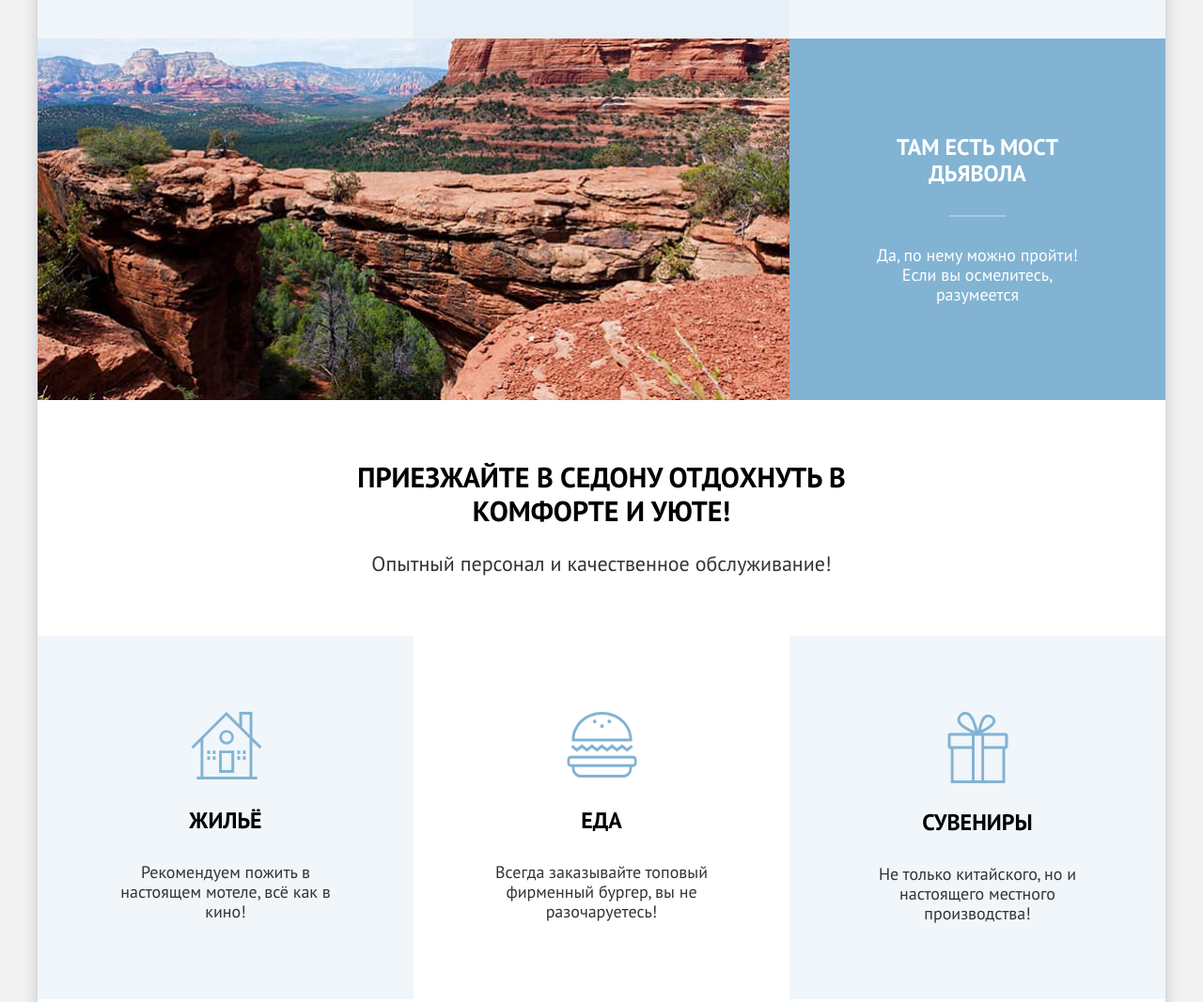
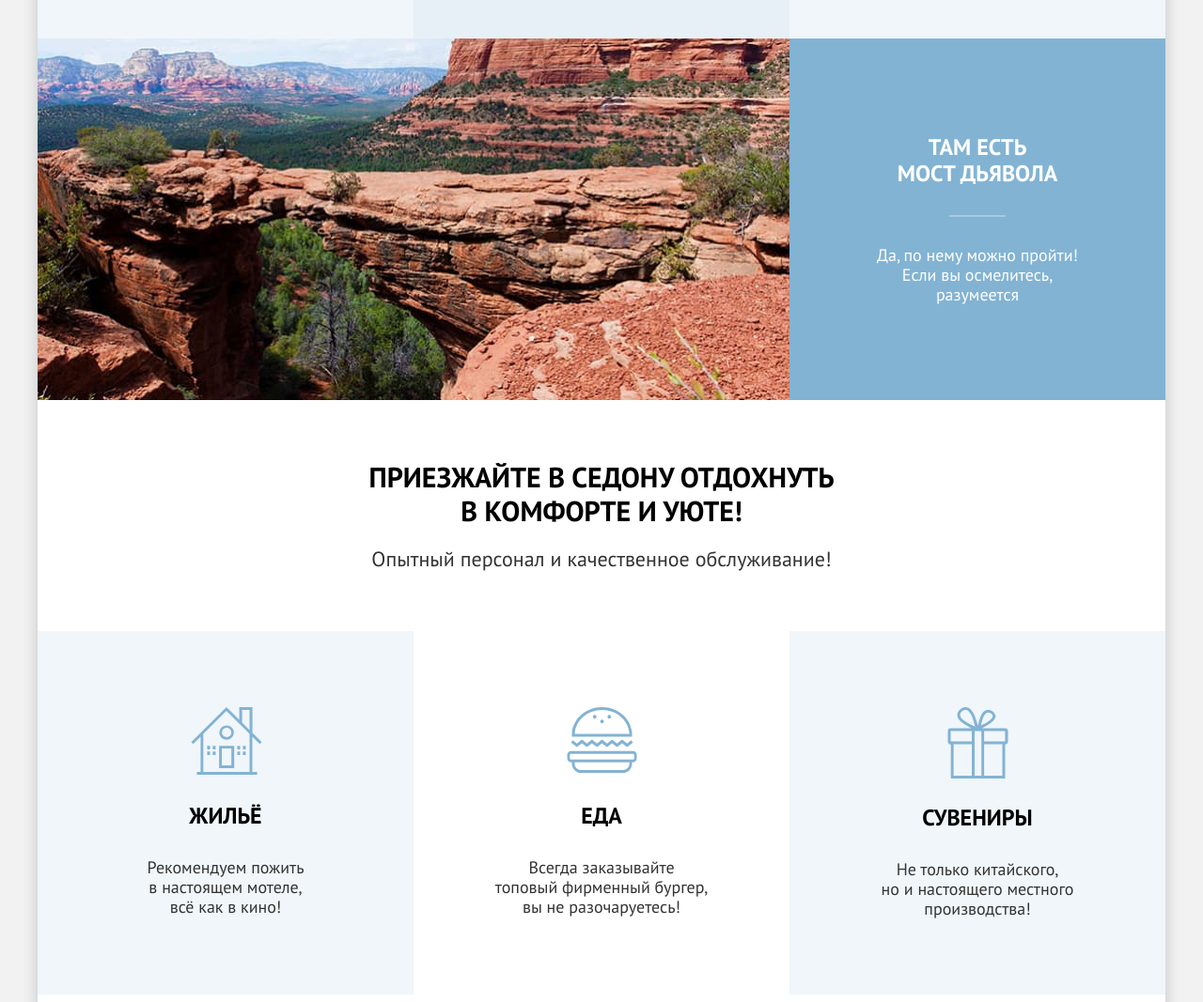
Before and after one commit to htmlacademy-htmlcss/2482805-sedona-2, a plain HTML site: page index.html in a window 1280 px wide. Shown: the part 1560-2627 px from the top of the page at 94% size. Drawn offline with Linux system fonts and the light colour scheme.

Commit message:
Добавляет Доработки.

```diff
--- a/index.html
+++ b/index.html
@@ -6,6 +6,7 @@
     <title>HTML Academy: Седона</title>
     <link rel="stylesheet" href="styles/styles.css">
     <link rel="icon" sizes="32x32" href="favicon.ico">
+    <link rel="icon" type="image/png" sizes="32x32" href="images/favicon.png">
   </head>
 
   <body>
@@ -59,76 +60,76 @@
           <ul class="advantages-list">
             <li class="advantages-item advantages-item-dark">
               <div class="advantages-item-wrapper">
-              <h3 class="advantages-item-title">Настоящий городок</h3>
-              <p class="advantages-item-discription advantages-discription-dark">Седона — не аттракцион для туристов, там течёт своя жизнь</p>
+              <h3 class="advantages-item-title">Настоящий<br> городок</h3>
+              <p class="advantages-item-discription advantages-discription-dark">Седона — не аттракцион для<br> туристов, там течёт своя<br> жизнь</p>
             </div>
               <img class="advantages-item-image" src="images/adventages/advantages-photo-1.jpg" width="800" height="385"
                 alt="Вид города Седона">
             </li>
             <li class="advantages-item advantages-item-light">
               <div class="advantages-item-wrapper">
-              <h3 class="advantages-item-title">Небольшая
+              <h3 class="advantages-item-title">Небольшая<br>
                 площадь</h3>
-              <p class="advantages-item-discription">Все достопримечательности находятся очень близко</p>
+              <p class="advantages-item-discription">Все достопримечательности<br> находятся очень близко</p>
             </div>
             </li>
             <li class="advantages-item">
               <div class="advantages-item-wrapper">
-              <h3 class="advantages-item-title">Красивая
+              <h3 class="advantages-item-title">Красивая<br>
                 дорога</h3>
-              <p class="advantages-item-discription">Ехать в Седону из Лас-Вегаса совсем не скучно!</p>
+              <p class="advantages-item-discription">Ехать в Седону из Лас-Вегаса<br> совсем не скучно!</p>
             </div>
             </li>
             <li class="advantages-item advantages-item-light">
               <div class="advantages-item-wrapper">
-              <h3 class="advantages-item-title">Мало
+              <h3 class="advantages-item-title">Мало<br>
                 туристов</h3>
-              <p class="advantages-item-discription">Большинство едет в Гранд Каньон и толпится там</p>
+              <p class="advantages-item-discription">Большинство едет в Гранд<br> Каньон и толпится там</p>
             </div>
             </li>
             <li class="advantages-item advantages-item-dark">
               <img class="advantages-item-image" src="images/adventages/advantages-photo-2.jpg" width="800" height="385"
                 alt="Мост Дьявола">
               <div class="advantages-item-wrapper">
-              <h3 class="advantages-item-title">Там есть
+              <h3 class="advantages-item-title">Там есть<br>
                 мост дьявола</h3>
-              <p class="advantages-item-discription advantages-discription-dark">Да, по нему можно пройти! Если вы осмелитесь, разумеется</p>
+              <p class="advantages-item-discription advantages-discription-dark">Да, по нему можно пройти!<br> Если вы осмелитесь, разумеется</p>
             </div>
             </li>
           </ul>
         </section>
         <section class="comfort">
           <div class="comfort-slogan-wrapper">
-          <h2 class="comfort-title">Приезжайте в Седону отдохнуть в комфорте и уюте!</h2>
+          <h2 class="comfort-title">Приезжайте в Седону отдохнуть<br> в комфорте и уюте!</h2>
           <p class="comfort-discription">Опытный персонал и качественное обслуживание!</p>
         </div>
           <ul class="comfort-list">
             <li class="comfort-item comfort-item-dark">
               <h3 class="comfort-item-title comfort-title-home">Жильё</h3>
-              <p class="comfort-item-discription">Рекомендуем пожить в настоящем мотеле,
+              <p class="comfort-item-discription">Рекомендуем пожить<br> в настоящем мотеле,<br>
                 всё как в кино!</p>
             </li>
             <li class="comfort-item">
               <h3 class="comfort-item-title comfort-title-food">Еда</h3>
-              <p class="comfort-item-discription">Всегда заказывайте
-                топовый фирменный бургер, вы не разочаруетесь!</p>
+              <p class="comfort-item-discription">Всегда заказывайте<br>
+                топовый фирменный бургер,<br> вы не разочаруетесь!</p>
             </li>
             <li class="comfort-item comfort-item-dark">
               <h3 class="comfort-item-title comfort-title-merch">Сувениры</h3>
-              <p class="comfort-item-discription">Не только китайского,
-                но и настоящего местного производства!</p>
+              <p class="comfort-item-discription">Не только китайского,<br>
+                но и настоящего местного<br> производства!</p>
             </li>
           </ul>
         </section>
         <section class="search">
           <h2 class="search-title">Заинтересовались?</h2>
-          <p class="search-discription">Укажите предполагаемые даты поездки,и мы покажем вам лучшие предложения гостиниц
+          <p class="search-discription">Укажите предполагаемые даты поездки,<br> и мы покажем вам лучшие предложения гостиниц
             в Седоне</p>
           <a class="search-button" href="modal.html">Поиск гостиницы в Седоне</a>
         </section>
         <section class="subscribe subscribe-index">
           <h2 class="subscribe-title">Подпишитесь на рассылку</h2>
-          <p class="subscribe-discription">Только полезная информация и никакого спама, честное бойскаутское!</p>
+          <p class="subscribe-discription">Только полезная информация и никакого спама,<br> честное бойскаутское!</p>
           <form class="email" action="https://echo.htmlacademy.ru/" method="post">
             <input class="email-field" type="email" placeholder="Ваш e-mail" required>
             <button class="subscribe-button subscribe-button-index" type="submit">Подписаться</button>
--- a/styles/styles.css
+++ b/styles/styles.css
@@ -367,7 +367,7 @@ body {
   display: flex;
   flex-direction: column;
   width: 400px;
-  padding: 0 85px;
+  padding: 20px 85px;
   margin: auto 0;
 }
 
@@ -431,7 +431,7 @@ body {
   color: #000000;
   text-align: center;
   margin: 0 auto;
-  margin-bottom: 25px;
+  margin-bottom: 20px;
   text-transform: uppercase;
 }
 
@@ -938,6 +938,7 @@ body {
   padding: 0;
   margin: 0;
   margin-left: auto;
+  margin-bottom: auto;
   border: 0;
   align-items: center;
 }
```
Also changed, not shown: catalog.html (+1 -0 lines), modal.html (+24 -23 lines), images/favicon.png (added).
